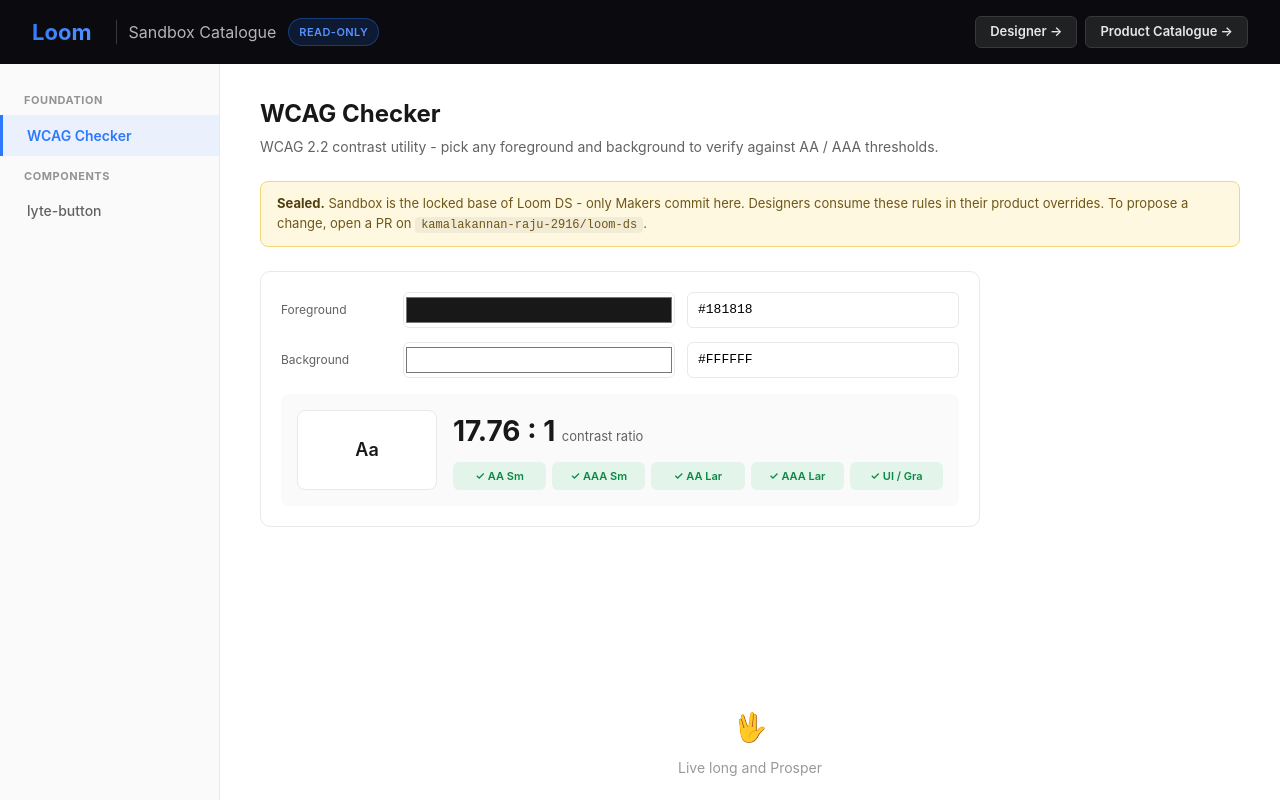
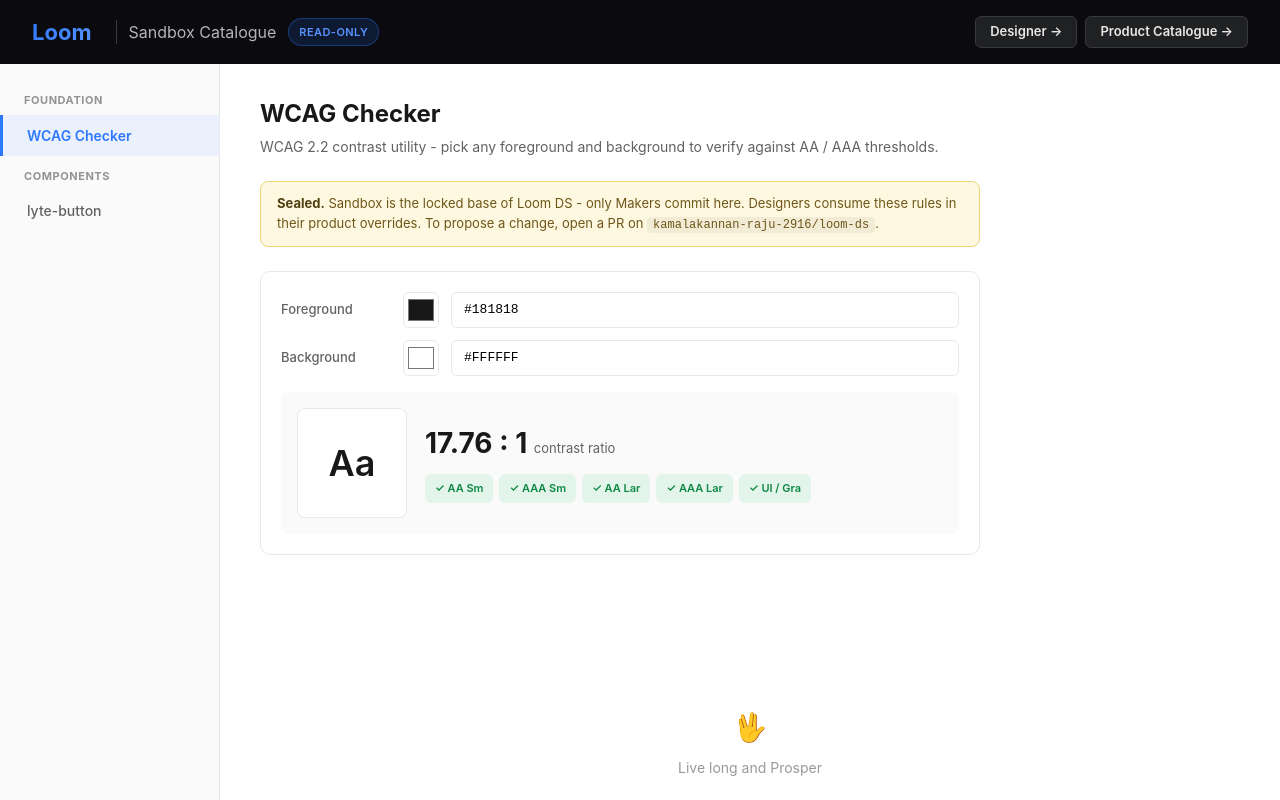
Before and after one commit to kamalakannan-raju-2916/loom-ds, a plain HTML site: page docs/sandbox.html in a window 1280 px wide. Drawn offline with Linux system fonts and the light colour scheme.

Commit message:
ui(sandbox): polish WCAG checker - 720px sealed banner, square Aa swatch, flex badges

```diff
--- a/docs/sandbox.html
+++ b/docs/sandbox.html
@@ -160,6 +160,7 @@
       font-size: 13px;
       margin-bottom: 24px;
     }
+    .read-only-banner { max-width: 720px; }
     .read-only-banner strong { color: #4F3E0F; }
     .read-only-banner code {
       background: rgba(0,0,0,0.05);
@@ -179,22 +180,23 @@
     }
     .wcag-row {
       display: grid;
-      grid-template-columns: 110px 1fr 1fr;
+      grid-template-columns: 110px 36px 1fr;
       gap: 12px;
       align-items: center;
-      margin-bottom: 14px;
+      margin-bottom: 12px;
     }
-    .wcag-row label { font-size: 12px; color: #626262; }
+    .wcag-row label { font-size: 13px; color: #626262; font-weight: 500; }
     .wcag-row input[type="color"] {
-      width: 100%; height: 36px;
+      width: 36px; height: 36px;
       border: 1px solid #E9E9E9;
       border-radius: 6px;
       cursor: pointer;
       background: transparent;
+      padding: 2px;
     }
     .wcag-row input[type="text"] {
       width: 100%; height: 36px;
-      padding: 0 10px;
+      padding: 0 12px;
       border: 1px solid #E9E9E9;
       border-radius: 6px;
       font-family: 'SF Mono', 'Fira Code', monospace;
@@ -206,35 +208,36 @@
       border-radius: 8px;
       background: #FAFAFA;
       display: grid;
-      grid-template-columns: 140px minmax(0, 1fr);
-      gap: 16px;
+      grid-template-columns: 110px minmax(0, 1fr);
+      gap: 18px;
       align-items: center;
     }
     .wcag-swatch {
-      height: 80px;
+      height: 110px;
+      width: 110px;
       border-radius: 8px;
       border: 1px solid #E9E9E9;
       display: flex;
       align-items: center;
       justify-content: center;
       font-weight: 600;
-      font-size: 18px;
+      font-size: 36px;
     }
     .wcag-ratio { font-size: 28px; font-weight: 700; }
     .wcag-ratio small { font-size: 13px; font-weight: 400; color: #626262; }
     .wcag-grid {
-      display: grid;
-      grid-template-columns: repeat(5, minmax(0, 1fr));
+      display: flex;
+      flex-wrap: wrap;
       gap: 6px;
       margin-top: 10px;
     }
     .wcag-cell {
-      padding: 6px 4px;
+      padding: 6px 10px;
       border-radius: 6px;
       text-align: center;
       font-size: 11px;
       font-weight: 600;
-      min-width: 0;
+      white-space: nowrap;
     }
     .wcag-pass { background: #E3F4EA; color: #0C8844; }
     .wcag-fail { background: #F8E2DF; color: #A02C20; }
```
